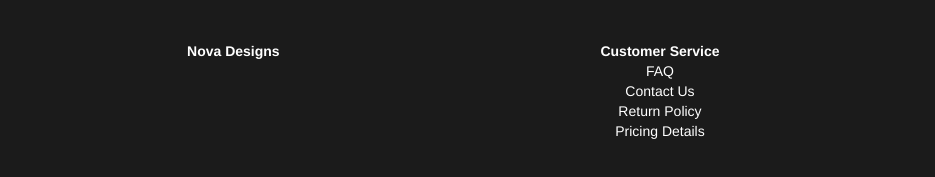
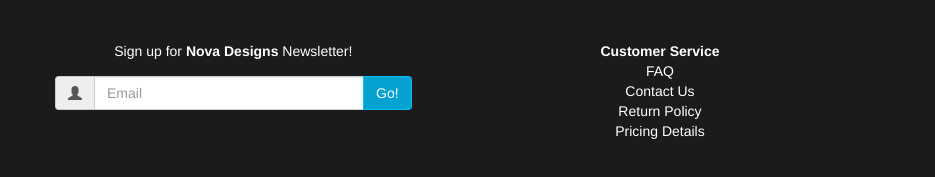
Before and after one commit to Wverhe/Nova, a plain HTML site: page faq/index.html in a window 1280 px wide. Shown: the part 821-998 px from the top of the page, 0-935 px from the left. Drawn offline with nearby package versions, Linux system fonts and the light colour scheme; files that its build step writes are made by us from their sources; files whose address does not match are found by name.

Commit message:
Added newsletter input to footer

```diff
--- a/faq/index.html
+++ b/faq/index.html
@@ -86,11 +86,14 @@
 			<div id="footer" class="row">
 				<div class="footerSection col-lg-4 col-md-4 col-sm-6 col-xs-6">
 					<ul>
-						<li class="footer-item"><b>Nova Designs</b></li>
-						<li><a href="/"></a></li>
-						<li><a href="/"></a></li>
-						<li><a href="/"></a></li>
-						<li><a href="/"></a></li>
+						<li class="footer-item">Sign up for <b>Nova Designs</b> Newsletter!</li>
+						<div class="input-group">
+							<span class="input-group-addon"><i class="glyphicon glyphicon-user"></i></span>
+							<input id="email-footer" type="text" class="form-control required" name="email" placeholder="Email">
+							<span class="input-group-btn">
+								<button class="btn btn-secondary" type="button">Go!</button>
+							</span>
+						</div>
 					</ul>
 				</div>
 				<div class="footerSection col-lg-4 col-md-4 col-sm-6 col-xs-6">
```
Also changed, not shown: about-us/index.html (+8 -5 lines), login/index.html (+8 -5 lines), register/index.html (+8 -5 lines).
